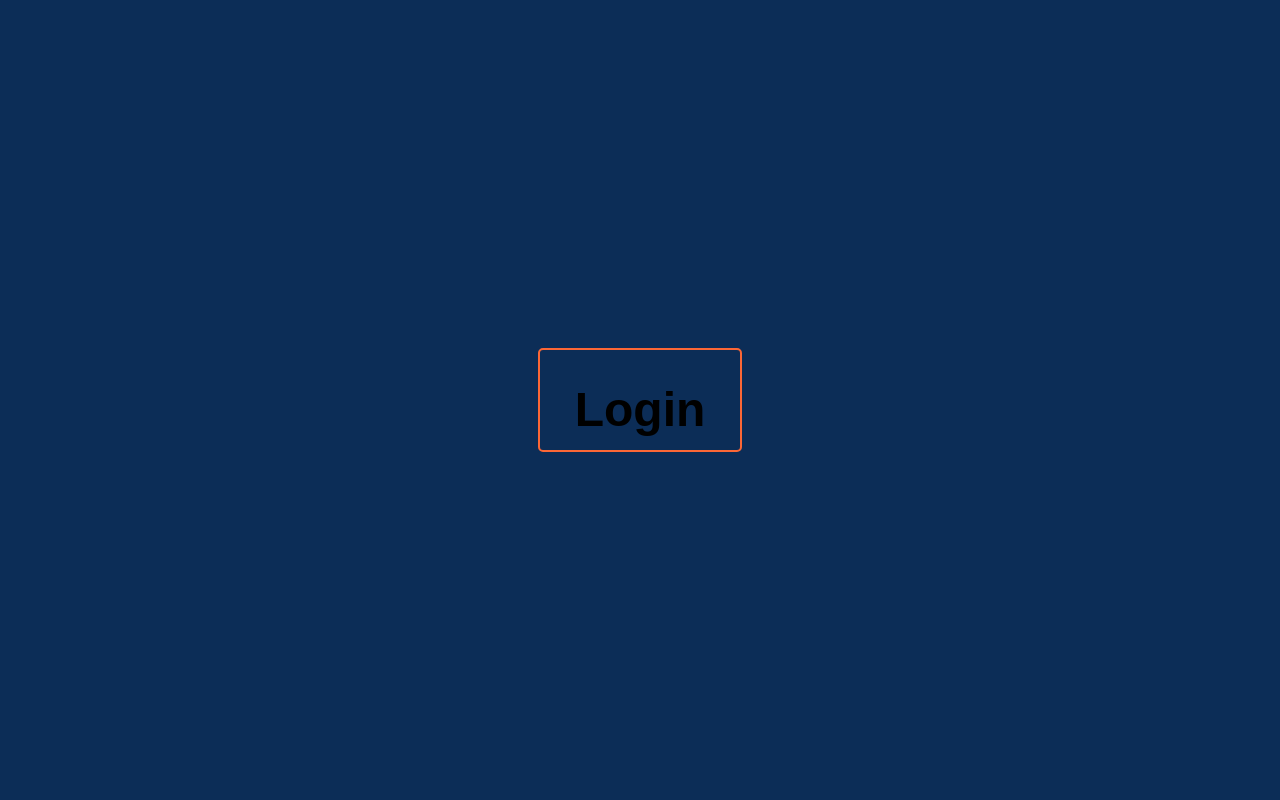
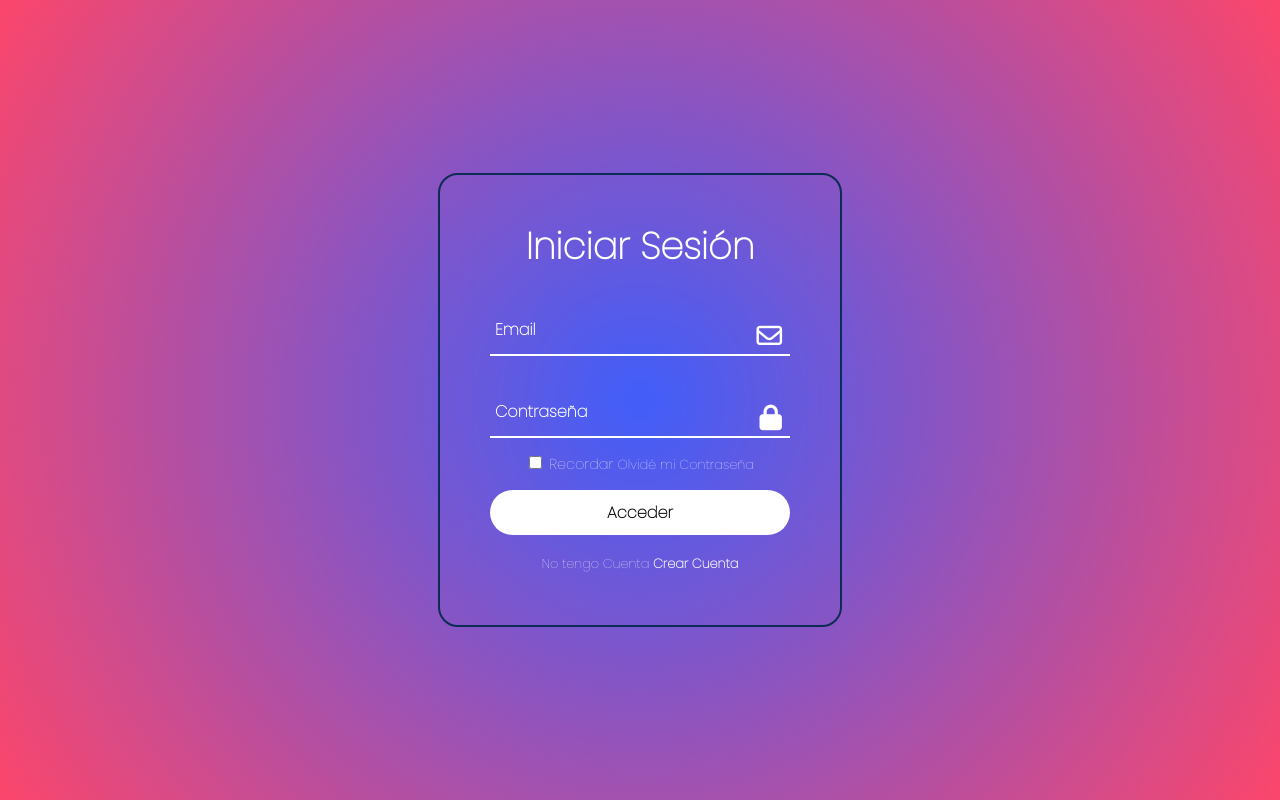
Before and after one commit to amax2019189/Agenda, a plain HTML site: page index.html in a window 1280 px wide. Drawn offline with Linux system fonts and the light colour scheme; a web font is replaced by a local one.

Commit message:
Se realizo el login

```diff
--- a/assets/STYLES/style.css
+++ /dev/null
@@ -1,22 +0,0 @@
-body{
-    background-color: #0C2D57;
-    margin: 0;
-    padding: 0;
-    display: flex;
-    align-items: center;
-    justify-content: center;
-    height: 100vh;
-}
-
-.contenedor-base{
-    width: 200px;
-    height: 100px;
-    border: 2px solid #FC6736;
-    border-radius: 5px;
-}
-
-.contenedor-base h1{
-    font-family: 'Cipthayasa', sans-serif;
-    font-size: 48px;
-    text-align: center;
-}
--- /dev/null
+++ b/assets/Scrpits/logica.js
@@ -0,0 +1,10 @@
+function loguear(){
+    let user = document.getElementById("username").value;
+    let pass = document.getElementById("password").value;
+
+    if(user == "Alejandro" && pass == "123"){
+        window.location = "./assets/pages/secundaria.html";
+    }else{
+        alert("Datos incorrectos");
+    }
+}
--- /dev/null
+++ b/assets/Style/style.css
@@ -0,0 +1,134 @@
+*{
+    font-family: 'Poppins', sans-serif;
+    margin: 0;
+    padding: 0;
+}
+
+section{
+    display: flex;
+    justify-content: center;
+    align-items: center;
+    width: 100%;
+    min-height: 100vh;
+    background: rgb(63,94,251);
+    background: radial-gradient(circle, rgba(63,94,251,1) 0%, rgba(252,70,107,1) 100%);
+}
+
+.contenedor{
+    position: relative;
+    width: 400px;
+    border: 2px solid hsl(214, 76%, 19%);
+    backdrop-filter: blur(15px);
+    border-radius: 20px;
+    height: 450px;
+    display: flex;
+    justify-content: center;
+    align-items: center;
+}
+
+.contenedor h2{
+    font-size: 2.3rem;
+    color: #fff;
+    text-align: center;
+}
+
+.input-contenedor{
+    position: relative;
+    margin: 30px 0;
+    width: 300px;
+    border-bottom: 2px solid #fff;
+}
+
+.input-contenedor label{
+    position: absolute;
+    top: 50%;
+    left: 5px;
+    transform: translateY(-50%);
+    color: #fff;
+    font-size: 1rem;
+    pointer-events: none;
+    transition: .6s;
+    font-weight: bold;
+}
+
+input:focus ~ label,
+input:valid ~ label{
+    top: -5px;
+}
+
+.input-contenedor input{
+    width: 100%;
+    height: 50px;
+    background-color: transparent;
+    border: none;
+    outline: none;
+    font-size: 1rem;
+    padding: - 35px 0 5px;
+    color: #fff;
+}
+
+.input-contenedor i{
+    position: absolute;
+    color: #fff;
+    font-size: 1.6rem;
+    top: 19px;
+    right: 8px;
+}
+
+.olvidar{
+    margin: -15px 0 15px;
+    font-size: .9em;
+    color: #fff;
+    display: flex;
+    justify-content: center;
+}
+
+.olvidar label input{
+    margin: 3px;
+}
+
+.olvidar label a{
+    color: #fff;
+    text-decoration: none;
+    transition: .3s;
+    font-size: .9em;
+}
+
+.olvidar label a:hover{
+    text-decoration: underline;
+}
+
+button{
+    width: 100%;
+    height: 45px;
+    border-radius: 40px;
+    background: #fff;
+    border: none;
+    font-weight: bold;
+    cursor: pointer;
+    outline: none;
+    font-size: 1rem;
+    transition: .4s;
+}
+
+button:hover{
+    opacity: .9;
+}
+
+.registrar{
+    font-size: .8rem;
+    color: #fff;
+    text-align: center;
+    margin: 20px 0 10px;
+}
+
+.registrar p a{
+    text-decoration: none;
+    color: #fff;
+    font-weight: bold;
+    transition: .3s;
+}
+
+.registrar p a:hover{
+    text-decoration: underline;
+}
--- a/index.html
+++ b/index.html
@@ -3,14 +3,53 @@
 <head>
     <meta charset="UTF-8">
     <meta name="viewport" content="width=device-width, initial-scale=1.0">
-    <link href="https://fonts.cdnfonts.com/css/cipthayasa" rel="stylesheet">
-    <link rel="stylesheet" href="./assets/STYLES/style.css">
+    <script src="https://kit.fontawesome.com/93625e9709.js" crossorigin="anonymous"></script>
+    <link rel="preconnect" href="https://fonts.googleapis.com">
+    <link rel="preconnect" href="https://fonts.gstatic.com" crossorigin>
+    <link href="https://fonts.googleapis.com/css2?family=Poppins:wght@100&display=swap" rel="stylesheet">
+    <link rel="stylesheet" href="./assets/Style/style.css">
     <title>Login</title>
 </head>
 
 <body>
-    <div class="contenedor-base">
-        <h1>Login</h1>
-    </div>
+        <section>
+            <div class="contenedor">
+                <div class="formulario">
+                    <form action="#">
+                        <h2>Iniciar Sesión</h2>
+
+                        <div class="input-contenedor">
+                            <i class="fa-regular fa-envelope"></i>
+                            <input type="text" required id="username">
+                            <label for="#">Email</label>
+                        </div>
+
+                        <div class="input-contenedor">
+                            <i class="fa-solid fa-lock"></i>
+                            <input type="password" required id="password">
+                            <label for="#">Contraseña</label>
+                        </div>
+
+                        <div class="olvidar">
+                            <label for="#">
+                                <input type="checkbox"> Recordar
+                                <a href="#">Olvidé mi Contraseña</a>
+                            </label>
+                        </div>
+                    </form>
+
+                    <div>
+                        <button onclick="loguear()">Acceder</button>
+
+                        <div class="registrar">
+                            <p>No tengo Cuenta <a href="#">Crear Cuenta</a></p>
+                        </div>
+                    </div>
+
+                </div>
+            </div>
+        </section>
+
+        <script src="./assets/Scrpits/logica.js"></script>
 </body>
 </html>
```
Also changed, not shown: assets/Pages/secundaria.html (added, +11 -0 lines), assets/SCRIPTS/logica.js (deleted).
